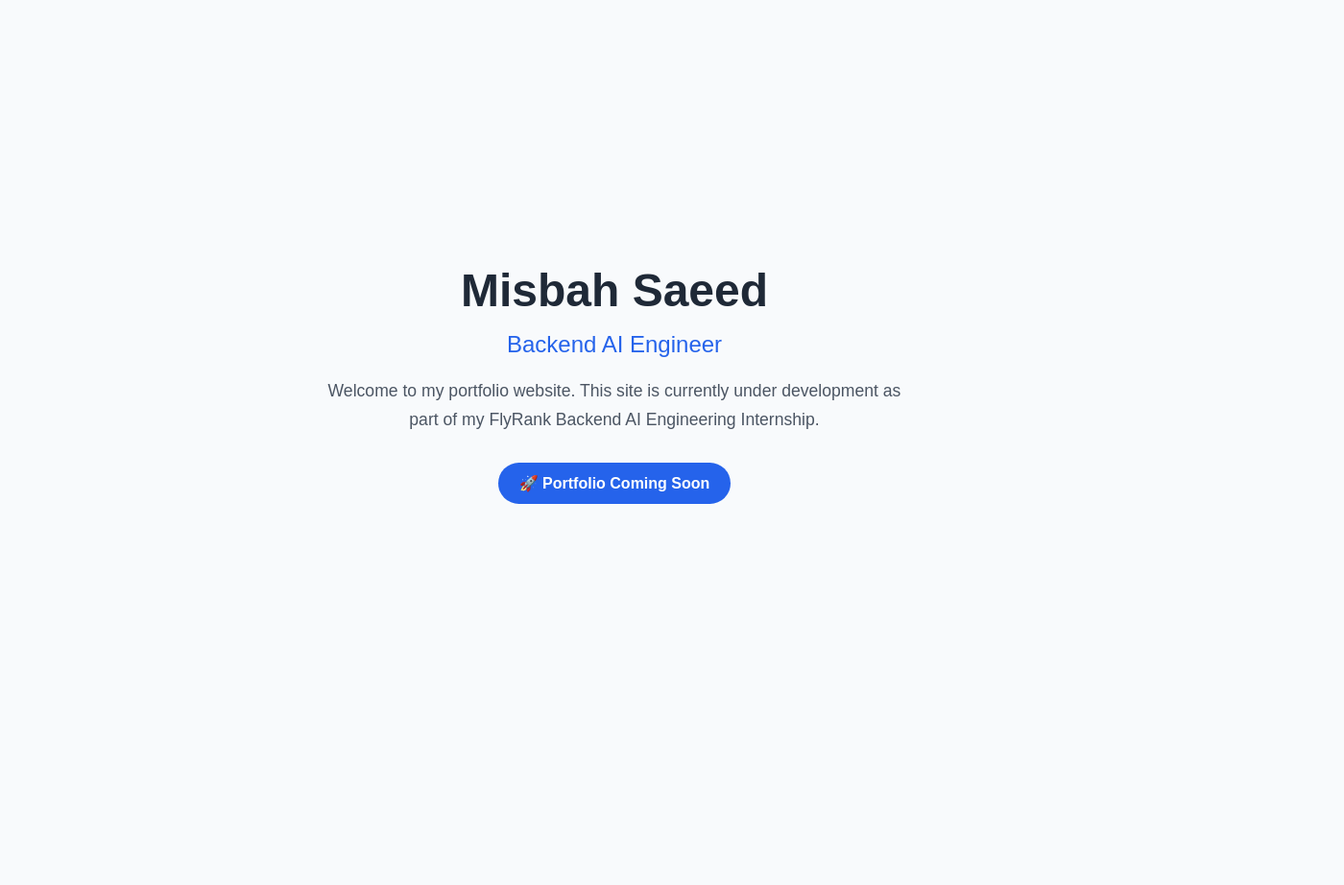
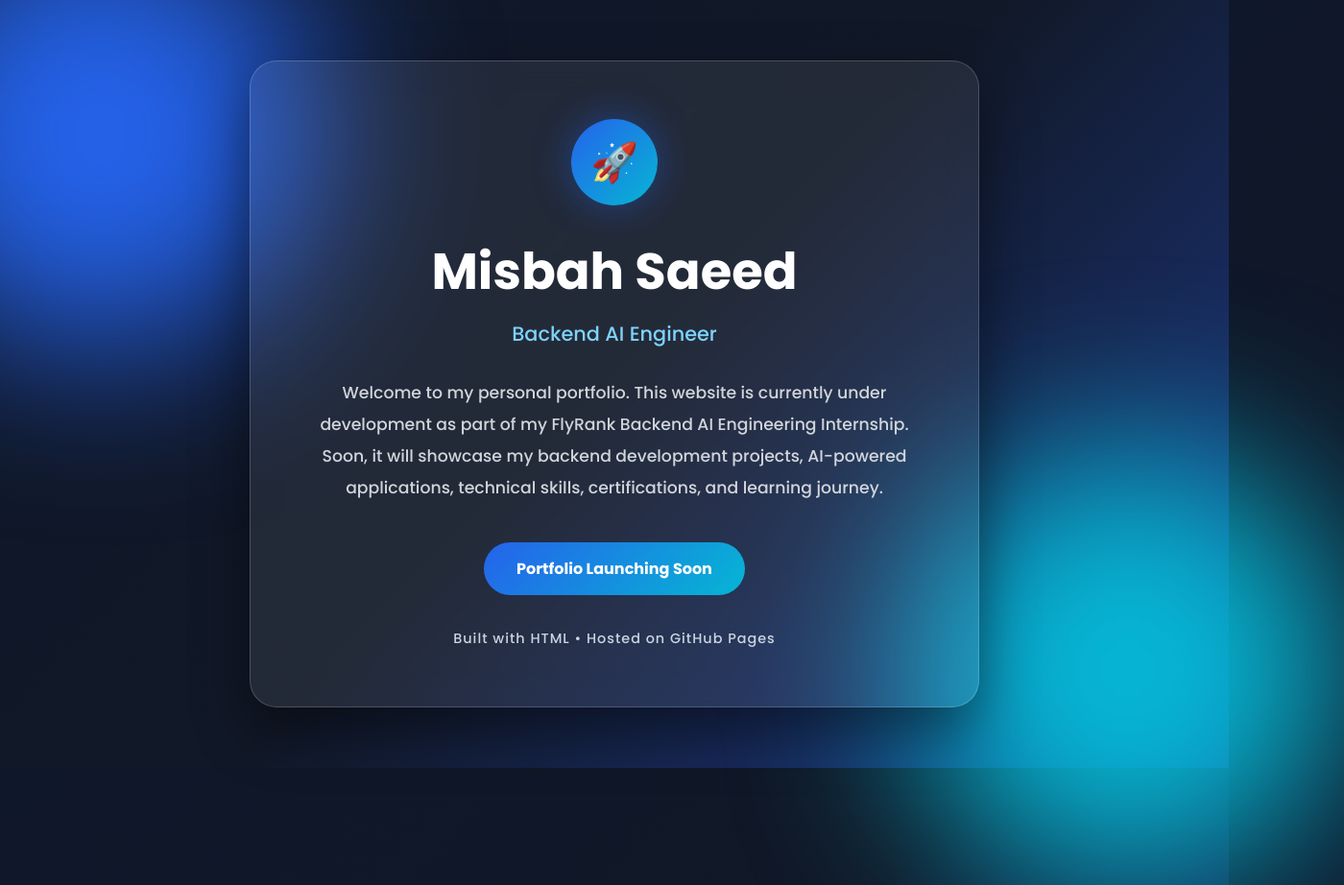
Before and after one commit to Misbah1l/portfolio-site, a plain HTML site: page index.html in a window 1280 px wide. Shown: the whole page at 96% size, 1400 px wide, since content can reach past the window. Before the commit the page ends 800 px from the top, so only its background shows below. Drawn offline with Linux system fonts and the light colour scheme.

Commit message:
Improve landing page design

```diff
--- a/index.html
+++ b/index.html
@@ -3,74 +3,265 @@
 <head>
 <meta charset="UTF-8">
 <meta name="viewport" content="width=device-width, initial-scale=1.0">
+
 <title>Misbah Saeed | Portfolio</title>
+
+<link href="https://fonts.googleapis.com/css2?family=Poppins:wght@300;500;700&display=swap" rel="stylesheet">
+
 <style>
+
 *{
 margin:0;
 padding:0;
 box-sizing:border-box;
-      font-family:Arial, Helvetica, sans-serif;
+font-family:'Poppins',sans-serif;
 }
 
 body{
+
 height:100vh;
 display:flex;
 justify-content:center;
 align-items:center;
-      background:#f8fafc;
-      color:#1f2937;
+overflow:hidden;
+
+background:
+linear-gradient(135deg,#0f172a,#111827,#1e3a8a);
+
+position:relative;
+
+color:white;
+
 }
 
-    .container{
+/* Animated Background */
+
+body::before,
+body::after{
+
+content:"";
+position:absolute;
+width:450px;
+height:450px;
+border-radius:50%;
+filter:blur(90px);
+
+animation:float 12s ease-in-out infinite;
+
+}
+
+body::before{
+
+background:#2563eb;
+top:-120px;
+left:-120px;
+
+}
+
+body::after{
+
+background:#06b6d4;
+bottom:-120px;
+right:-120px;
+
+animation-delay:4s;
+
+}
+
+@keyframes float{
+
+0%,100%{
+
+transform:translateY(0);
+
+}
+
+50%{
+
+transform:translateY(35px);
+
+}
+
+}
+
+.card{
+
+position:relative;
+
+z-index:2;
+
+width:90%;
+max-width:760px;
+
+padding:60px;
+
 text-align:center;
-      max-width:700px;
-      padding:40px;
+
+background:rgba(255,255,255,.08);
+
+border:1px solid rgba(255,255,255,.18);
+
+backdrop-filter:blur(18px);
+
+border-radius:28px;
+
+box-shadow:
+0 25px 60px rgba(0,0,0,.45);
+
+}
+
+.logo{
+
+width:90px;
+height:90px;
+
+margin:auto;
+
+border-radius:50%;
+
+display:flex;
+justify-content:center;
+align-items:center;
+
+font-size:40px;
+
+background:linear-gradient(135deg,#2563eb,#06b6d4);
+
+margin-bottom:30px;
+
+box-shadow:0 0 40px rgba(37,99,235,.45);
+
 }
 
 h1{
-      font-size:3rem;
-      margin-bottom:15px;
+
+font-size:3.3rem;
+font-weight:700;
+
+margin-bottom:10px;
+
 }
 
-    h2{
-      color:#2563eb;
-      margin-bottom:20px;
-      font-weight:500;
+.role{
+
+font-size:1.3rem;
+
+color:#7dd3fc;
+
+margin-bottom:30px;
+
 }
 
-    p{
-      font-size:1.1rem;
-      line-height:1.7;
-      color:#4b5563;
+.description{
+
+font-size:1.08rem;
+
+line-height:1.9;
+
+color:#d1d5db;
+
 }
 
-    .badge{
+.button{
+
 display:inline-block;
-      margin-top:30px;
-      padding:12px 22px;
-      border-radius:30px;
-      background:#2563eb;
+
+margin-top:40px;
+
+padding:15px 34px;
+
+border-radius:40px;
+
+background:linear-gradient(135deg,#2563eb,#06b6d4);
+
+font-weight:600;
+
+text-decoration:none;
+
 color:white;
-      font-weight:bold;
+
+transition:.3s;
+
 }
+
+.button:hover{
+
+transform:translateY(-4px);
+
+box-shadow:0 12px 30px rgba(37,99,235,.45);
+
+}
+
+.footer{
+
+margin-top:35px;
+
+font-size:.9rem;
+
+letter-spacing:1px;
+
+color:#cbd5e1;
+
+}
+
+@media(max-width:700px){
+
+.card{
+
+padding:40px 25px;
+
+}
+
+h1{
+
+font-size:2.4rem;
+
+}
+
+.role{
+
+font-size:1.05rem;
+
+}
+
+}
+
 </style>
+
 </head>
+
 <body>
 
-<div class="container">
+<div class="card">
+
+<div class="logo">
+🚀
+</div>
 
 <h1>Misbah Saeed</h1>
 
-<h2>Backend AI Engineer</h2>
+<div class="role">
+Backend AI Engineer
+</div>
 
-<p>
-Welcome to my portfolio website.
-This site is currently under development as part of my
-FlyRank Backend AI Engineering Internship.
-</p>
+<div class="description">
 
-<div class="badge">
-🚀 Portfolio Coming Soon
+Welcome to my personal portfolio.
+
+This website is currently under development as part of my FlyRank Backend AI Engineering Internship.
+
+Soon, it will showcase my backend development projects, AI-powered applications, technical skills, certifications, and learning journey.
+
+</div>
+
+<a href="#" class="button">
+Portfolio Launching Soon
+</a>
+
+<div class="footer">
+
+Built with HTML • Hosted on GitHub Pages
+
 </div>
 
 </div>
```
Lines whose indentation alone changed are shown as unchanged.
